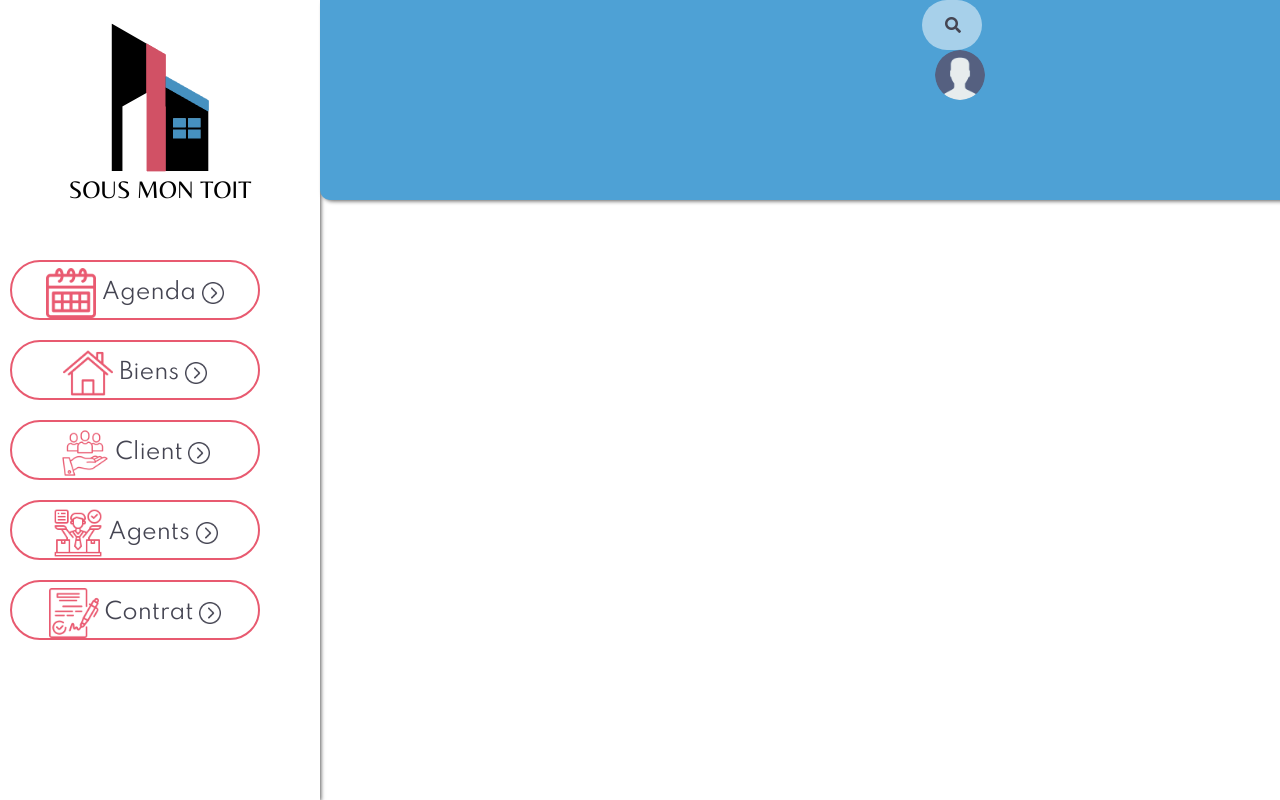
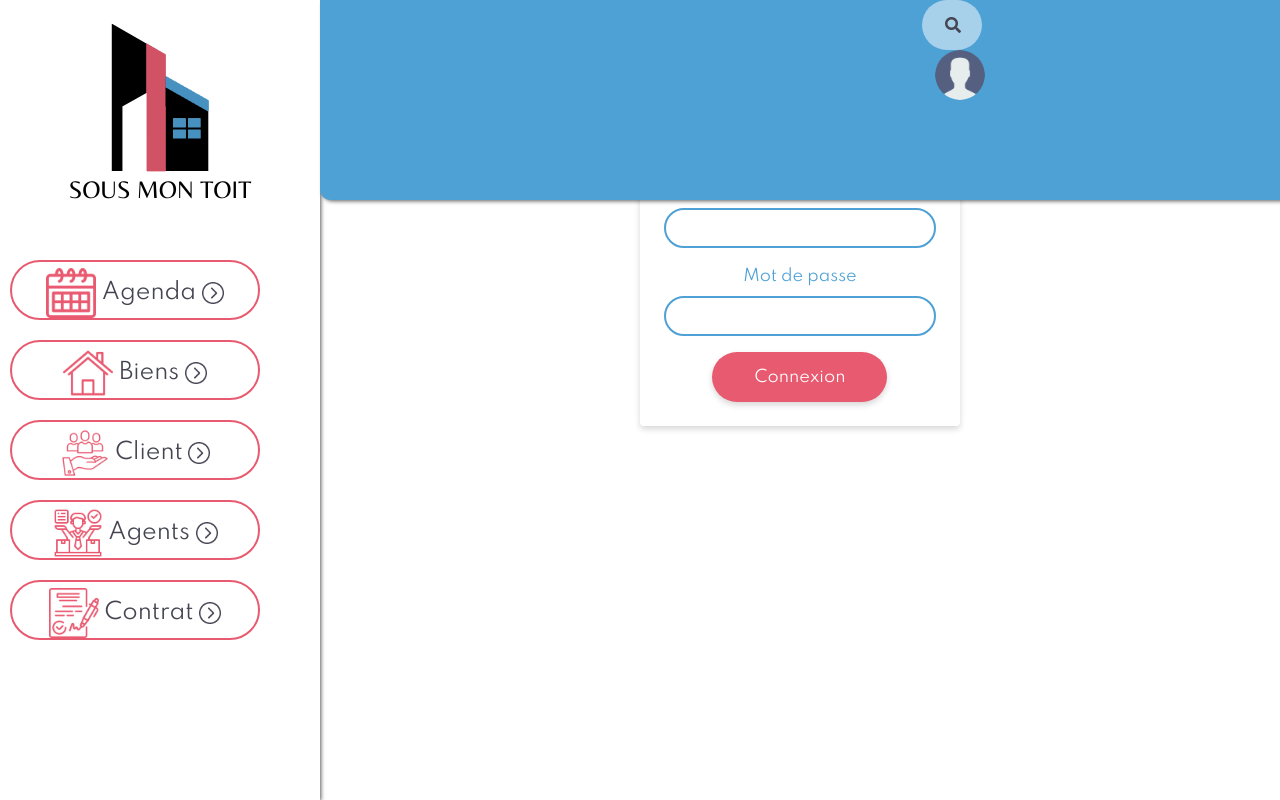
Before and after one commit to kevinmilet/sous_mon_toit-DESKTOP, a React (Create React App) app: page / in a window 1280 px wide. Built offline with nearby package versions, Linux system fonts and the light colour scheme.

Commit message:
correction package pour router

```diff
--- a/package.json
+++ b/package.json
@@ -13,7 +13,6 @@
     "react": "^17.0.2",
     "react-dom": "^17.0.2",
     "react-leaflet": "^3.2.5",
-    "react-router-dom": "^6.2.1",
     "react-scripts": "5.0.0",
     "styled-components": "^5.3.3",
     "yup": "^0.32.9"
@@ -47,6 +46,7 @@
   },
   "devDependencies": {
     "concurrently": "^7.0.0",
-    "electron": "^16.0.7"
+    "electron": "^16.0.7",
+    "react-router-dom": "^5.3.0"
   }
 }
--- a/src/App.jsx
+++ b/src/App.jsx
@@ -25,7 +25,7 @@ const App = () => {
         }
         setLoading(false);
 
-    }, [token]);
+    }, []);
 
     if (loading) {
         return <></>;
@@ -41,29 +41,29 @@ const App = () => {
                         </div>
                         <div className="col-md-9 m-0 p-0">
                             <Topbar/>
-                            {/*<Router>*/}
-                            {/*    {token === null ? (*/}
-                            {/*        <React.Fragment>*/}
-                            {/*            <Route exact path="/">*/}
-                            {/*                <SignInView/>*/}
-                            {/*            </Route>*/}
-                            {/*        </React.Fragment>*/}
-                            {/*    ) : (*/}
-                            {/*        <React.Fragment>*/}
-                            {/*            <Route exact path="/">*/}
-                            {/*                <p>Mon token est valide ! Je suis connecté !!</p>*/}
-                            {/*                /!* redirection vers page principal  *!/*/}
-                            {/*                /!* <Redirect to="/homepage"/> *!/*/}
-                            {/*            </Route>*/}
-                            {/*        </React.Fragment>*/}
-                            {/*    )}*/}
-                            {/*    <Route exact path="/liste-des-biens">*/}
-                            {/*        <EstatesListView/>*/}
-                            {/*    </Route>*/}
-                            {/*    <Route exact path="/detail-biens/:id">*/}
-                            {/*        <DetailEstateView/>*/}
-                            {/*    </Route>*/}
-                            {/*</Router>*/}
+                            <Router>
+                               {token === null ? (
+                                    <React.Fragment>
+                                        <Route exact path="/">
+                                            <SignInView/>
+                                        </Route>
+                                    </React.Fragment>
+                                ) : (
+                                    <React.Fragment>
+                                        <Route exact path="/">
+                                            <p>Mon token est valide ! Je suis connecté !!</p>
+                                            {/* /!* redirection vers page principal  *! */}
+                                            {/* /!* <Redirect to="/homepage"/> *! */}
+                                        </Route>
+                                    </React.Fragment>
+                                )}
+                                <Route exact path="/liste-des-biens">
+                                    <EstatesListView/>
+                                </Route>
+                                <Route exact path="/detail-biens/:id">
+                                    <DetailEstateView/>
+                                </Route>
+                            </Router>
                         </div>
                     </div>
                 </div>
```
Also changed, not shown: 1 other file (tests, documents, lock files or other folders).
